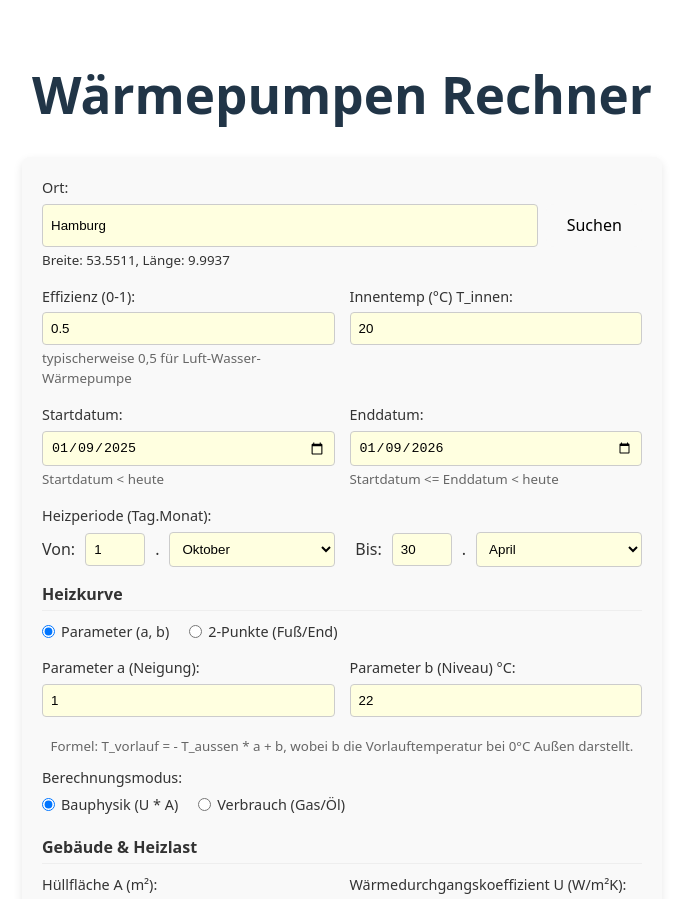
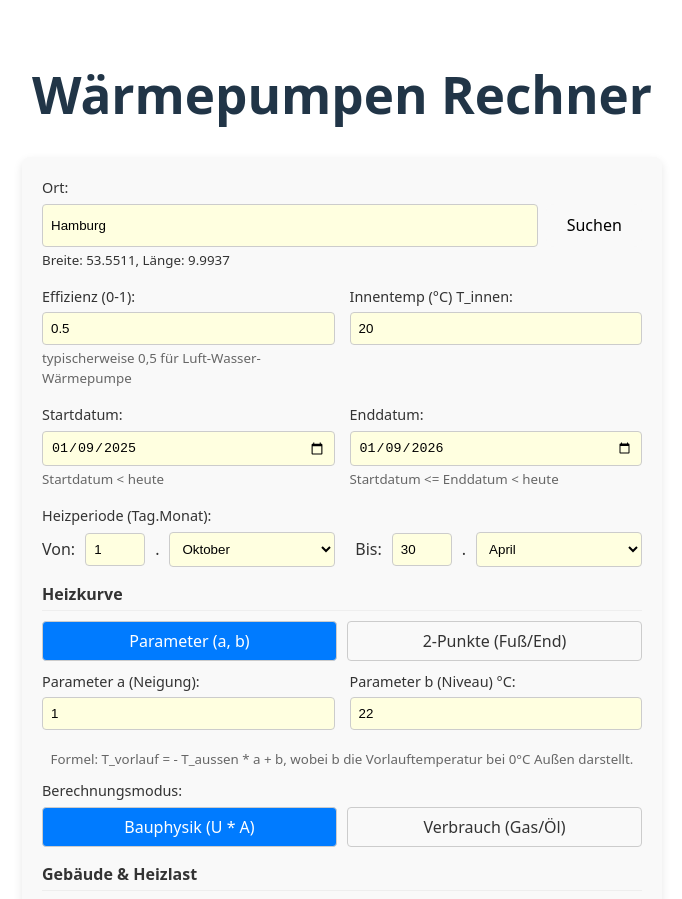
Before and after one commit to MCOlivver/HeatPump, a React (Vite) app in the folder web/: page / in a window 1280 px wide. Shown: the top 899 px of the page, without its empty margins (298-980 px from the left). Built offline with nearby package versions, Linux system fonts and the light colour scheme.

Commit message:
UI tweak: replace radio buttons with button groups v1.10

```diff
--- a/web/src/HeatPumpCalculator.tsx
+++ b/web/src/HeatPumpCalculator.tsx
@@ -490,15 +490,35 @@ const HeatPumpCalculator: React.FC = () => {
 
       <div className="input-header">Heizkurve</div>
       <div className="input-group" style={{marginBottom: '10px'}}>
-        <div className="radio-group" style={{justifyContent: 'flex-start', gap: '20px'}}>
-            <label>
-                <input type="radio" checked={curveMode === 'params'} onChange={() => setCurveMode('params')} />
+        <div style={{display: 'flex', gap: '10px'}}>
+            <button
+                onClick={() => setCurveMode('params')}
+                style={{
+                    flex: 1,
+                    padding: '8px',
+                    border: '1px solid #ccc',
+                    borderRadius: '4px',
+                    backgroundColor: curveMode === 'params' ? '#007bff' : '#f9f9f9',
+                    color: curveMode === 'params' ? 'white' : '#333',
+                    cursor: 'pointer'
+                }}
+            >
                 Parameter (a, b)
-            </label>
-            <label>
-                <input type="radio" checked={curveMode === 'points'} onChange={() => setCurveMode('points')} />
+            </button>
+             <button
+                onClick={() => setCurveMode('points')}
+                style={{
+                    flex: 1,
+                    padding: '8px',
+                    border: '1px solid #ccc',
+                    borderRadius: '4px',
+                    backgroundColor: curveMode === 'points' ? '#007bff' : '#f9f9f9',
+                    color: curveMode === 'points' ? 'white' : '#333',
+                    cursor: 'pointer'
+                }}
+            >
                 2-Punkte (Fuß/End)
-            </label>
+            </button>
         </div>
       </div>
 
@@ -549,15 +569,35 @@ const HeatPumpCalculator: React.FC = () => {
 
       <div className="input-group">
         <label>Berechnungsmodus:</label>
-        <div className="radio-group">
-            <label>
-                <input type="radio" checked={calcMode === 'physics'} onChange={() => setCalcMode('physics')} />
+        <div style={{display: 'flex', gap: '10px'}}>
+            <button
+                onClick={() => setCalcMode('physics')}
+                style={{
+                    flex: 1,
+                    padding: '8px',
+                    border: '1px solid #ccc',
+                    borderRadius: '4px',
+                    backgroundColor: calcMode === 'physics' ? '#007bff' : '#f9f9f9',
+                    color: calcMode === 'physics' ? 'white' : '#333',
+                    cursor: 'pointer'
+                }}
+            >
                 Bauphysik (U * A)
-            </label>
-            <label>
-                <input type="radio" checked={calcMode === 'consumption'} onChange={() => setCalcMode('consumption')} />
+            </button>
+            <button
+                onClick={() => setCalcMode('consumption')}
+                style={{
+                    flex: 1,
+                    padding: '8px',
+                    border: '1px solid #ccc',
+                    borderRadius: '4px',
+                    backgroundColor: calcMode === 'consumption' ? '#007bff' : '#f9f9f9',
+                    color: calcMode === 'consumption' ? 'white' : '#333',
+                    cursor: 'pointer'
+                }}
+            >
                 Verbrauch (Gas/Öl)
-            </label>
+            </button>
         </div>
       </div>
 
@@ -627,7 +667,7 @@ const HeatPumpCalculator: React.FC = () => {
       )}
 
       <div style={{ marginTop: '30px', textAlign: 'center', fontSize: '0.8rem', color: '#999' }}>
-        v1.9 (12.01.2025)
+        v1.10 (12.01.2025)
       </div>
     </div>
   );
--- a/web/vite.config.ts
+++ b/web/vite.config.ts
@@ -19,7 +19,7 @@ export default defineConfig({
             urlPattern: /^https:\/\/archive-api\.open-meteo\.com\/v1\/archive/,
             handler: 'CacheFirst',
             options: {
-              cacheName: 'weather-data-cache-v1.9',
+              cacheName: 'weather-data-cache-v1.10',
               expiration: {
                 maxEntries: 50,
                 maxAgeSeconds: 60 * 60 * 24 * 30 // 30 Days
```
